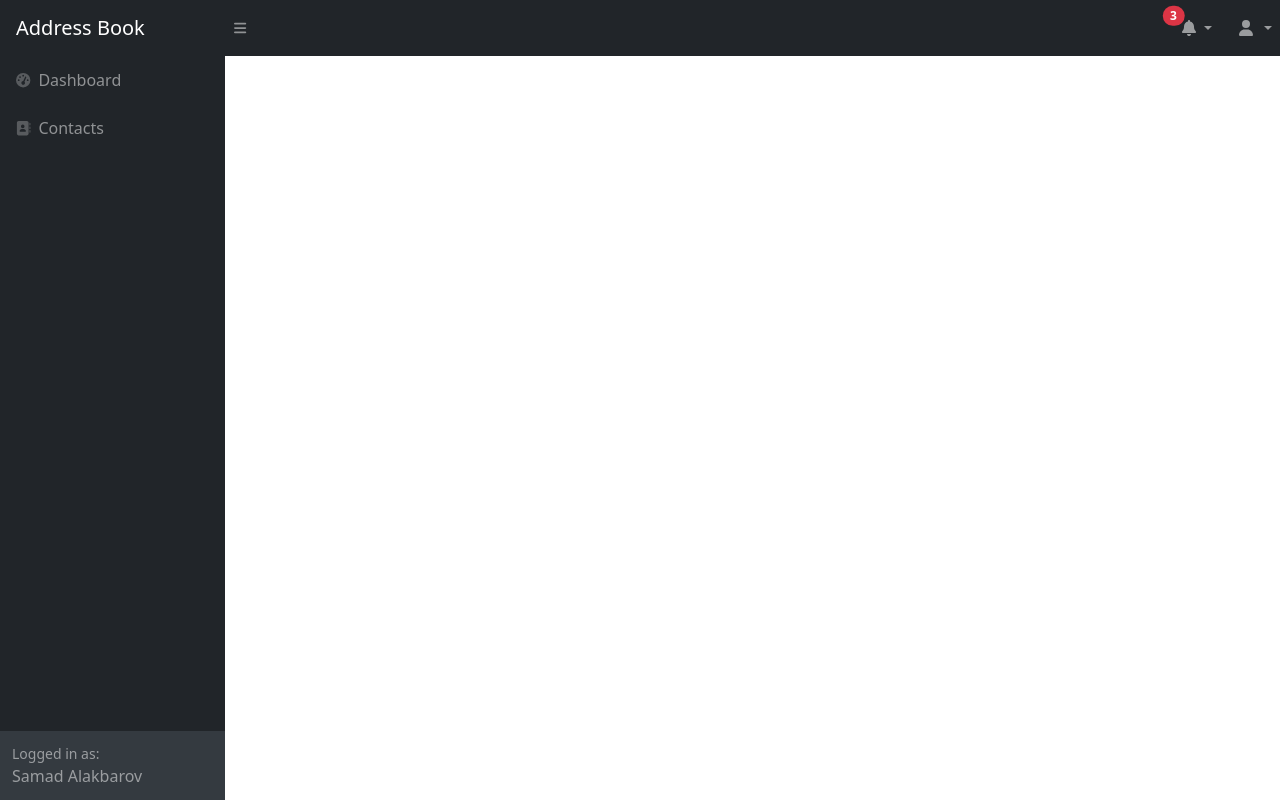
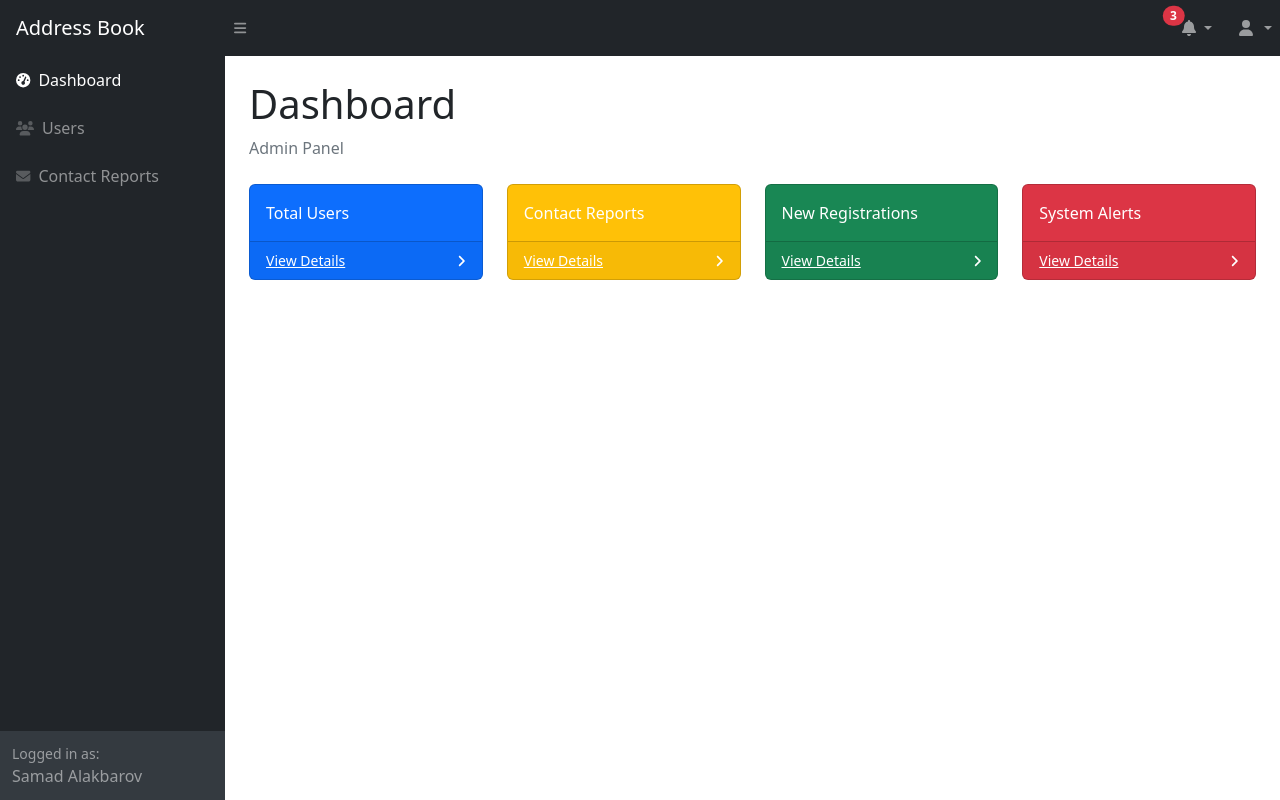
Before and after one commit to Samad126/AdressBookAppWeb, an ASP.NET Core app: page /Admin in a window 1280 px wide. Run offline with ASP.NET Core 8, Linux system fonts and the light colour scheme; some libraries are stand-ins or nearby versions.

Commit message:
rename: Support Request to Contact Reports

```diff
--- /dev/null
+++ b/Areas/Admin/Views/Dashboard/Index.cshtml
@@ -0,0 +1,53 @@
+@{
+    ViewData["Title"] = "Admin Dashboard";
+}
+
+<div class="container-fluid px-4">
+    <h1 class="mt-4">Dashboard</h1>
+    <ol class="breadcrumb mb-4">
+        <li class="breadcrumb-item active">Admin Panel</li>
+    </ol>
+
+    <div class="row">
+        <div class="col-xl-3 col-md-6">
+            <div class="card bg-primary text-white mb-4">
+                <div class="card-body">Total Users</div>
+                <div class="card-footer d-flex align-items-center justify-content-between">
+                    <a class="small text-white stretched-link" href="#">View Details</a>
+                    <div class="small text-white"><i class="fas fa-angle-right"></i></div>
+                </div>
+            </div>
+        </div>
+
+        <div class="col-xl-3 col-md-6">
+            <div class="card bg-warning text-white mb-4">
+                <div class="card-body">Contact Reports</div>
+                <div class="card-footer d-flex align-items-center justify-content-between">
+                    <a class="small text-white stretched-link" href="#">View Details</a>
+                    <div class="small text-white"><i class="fas fa-angle-right"></i></div>
+                </div>
+            </div>
+        </div>
+
+        <div class="col-xl-3 col-md-6">
+            <div class="card bg-success text-white mb-4">
+                <div class="card-body">New Registrations</div>
+                <div class="card-footer d-flex align-items-center justify-content-between">
+                    <a class="small text-white stretched-link" href="#">View Details</a>
+                    <div class="small text-white"><i class="fas fa-angle-right"></i></div>
+                </div>
+            </div>
+        </div>
+
+        <div class="col-xl-3 col-md-6">
+            <div class="card bg-danger text-white mb-4">
+                <div class="card-body">System Alerts</div>
+                <div class="card-footer d-flex align-items-center justify-content-between">
+                    <a class="small text-white stretched-link" href="#">View Details</a>
+                    <div class="small text-white"><i class="fas fa-angle-right"></i></div>
+                </div>
+            </div>
+        </div>
+    </div>
+
+</div>
--- a/Views/Shared/_AdminLayout.cshtml
+++ b/Areas/Admin/Views/Shared/_AdminLayout.cshtml
@@ -59,18 +59,24 @@
                 <div class="sb-sidenav-menu">
                     <div class="nav">
                         <!-- Dashboard -->
-                        @* <div class="sb-sidenav-menu-heading">Core</div> *@
                         <a class="nav-link @(ViewContext.RouteData.Values["Controller"]?.ToString() == "Dashboard" ? "active" : "")"
-                           asp-controller="Dashboard" asp-action="Index">
+                           asp-area="Admin" asp-controller="Dashboard" asp-action="Index">
                             <div class="sb-nav-link-icon"><i class="fas fa-tachometer-alt"></i></div>
                             Dashboard
                         </a>
-                        <!-- Contact Management -->
-                        @* <div class="sb-sidenav-menu-heading">Address Book</div> *@
-                        <a class="nav-link @(ViewContext.RouteData.Values["Controller"]?.ToString() == "Contacts" ? "active" : "")"
-                           asp-controller="Contacts" asp-action="Index">
-                            <div class="sb-nav-link-icon"><i class="fas fa-address-book"></i></div>
-                            Contacts
+
+                        <!-- Users Management -->
+                        <a class="nav-link @(ViewContext.RouteData.Values["Controller"]?.ToString() == "Users" ? "active" : "")"
+                           asp-area="Admin" asp-controller="Users" asp-action="Index">
+                            <div class="sb-nav-link-icon"><i class="fas fa-users"></i></div>
+                            Users
+                        </a>
+
+                        <!-- Contact Reports -->
+                        <a class="nav-link @(ViewContext.RouteData.Values["Controller"]?.ToString() == "ContactReports" ? "active" : "")"
+                           asp-area="Admin" asp-controller="ContactReports" asp-action="Index">
+                            <div class="sb-nav-link-icon"><i class="fas fa-envelope"></i></div>
+                            Contact Reports
                         </a>
                     </div>
                 </div>
--- /dev/null
+++ b/Areas/Admin/Views/_ViewImports.cshtml
@@ -0,0 +1,3 @@
+@addTagHelper *, Microsoft.AspNetCore.Mvc.TagHelpers
+@using AdressBookAppWeb
+@namespace AdressBookAppWeb.Areas.Admin.Views
--- /dev/null
+++ b/Areas/Admin/Views/_ViewStart.cshtml
@@ -0,0 +1,3 @@
+@{
+    Layout = "~/Areas/Admin/Views/Shared/_AdminLayout.cshtml";
+}
--- a/Controllers/AdminController.cs
+++ /dev/null
@@ -1,22 +0,0 @@
-using Microsoft.AspNetCore.Mvc;
-
-namespace AdressBookAppWeb.Controllers
-{
-    public class AdminController : Controller
-    {
-        public IActionResult Index()
-        {
-            return View();
-        }
-
-        public IActionResult Users()
-        {
-            return View();
-        }
-
-        public IActionResult Support()
-        {
-            return View();
-        }
-    }
-}
--- a/Program.cs
+++ b/Program.cs
@@ -9,6 +9,10 @@ app.UseStaticFiles();
 app.UseRouting();
 
 app.MapControllerRoute(
+    name: "areas",
+    pattern: "{area:exists}/{controller=Dashboard}/{action=Index}/{id?}");
+
+app.MapControllerRoute(
     name: "default",
     pattern: "{controller=Dashboard}/{action=Index}/{id?}");
 
--- a/Views/Admin/Index.cshtml
+++ /dev/null
@@ -1,4 +0,0 @@
-@{
-    Layout = "_AdminLayout";
-    ViewData["Title"] = "Admin";
-}
```
Also changed, not shown: Areas/Admin/Controllers/ContactReportsController.cs (added, +13 -0 lines), Areas/Admin/Controllers/DashboardController.cs (added, +13 -0 lines), Areas/Admin/Controllers/UsersController.cs (added, +13 -0 lines), Areas/Admin/Views/ContactReports/Index.cshtml (added, +52 -0 lines), Areas/Admin/Views/Users/Index.cshtml (added, +57 -0 lines), AdressBookAppWeb.csproj.
